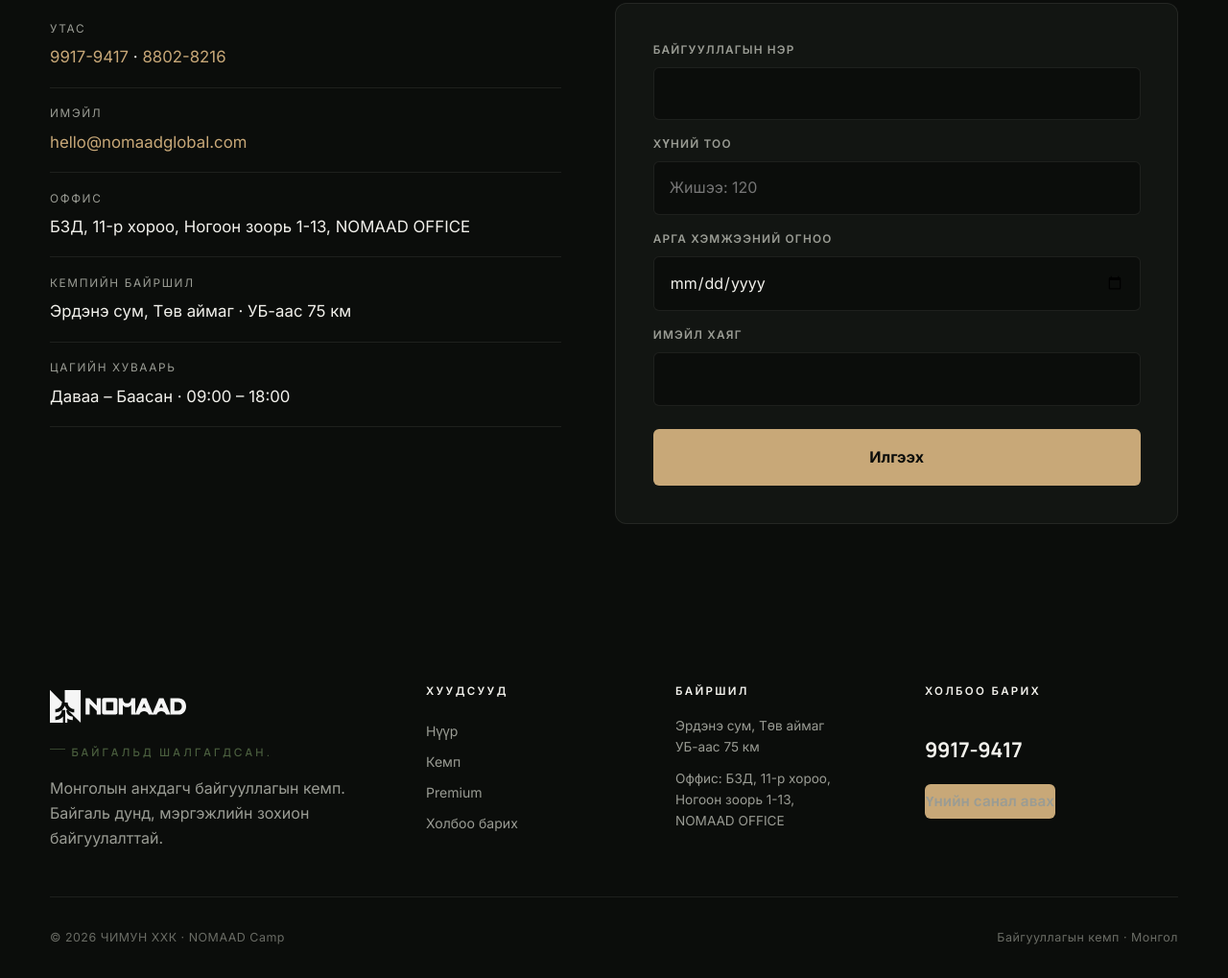
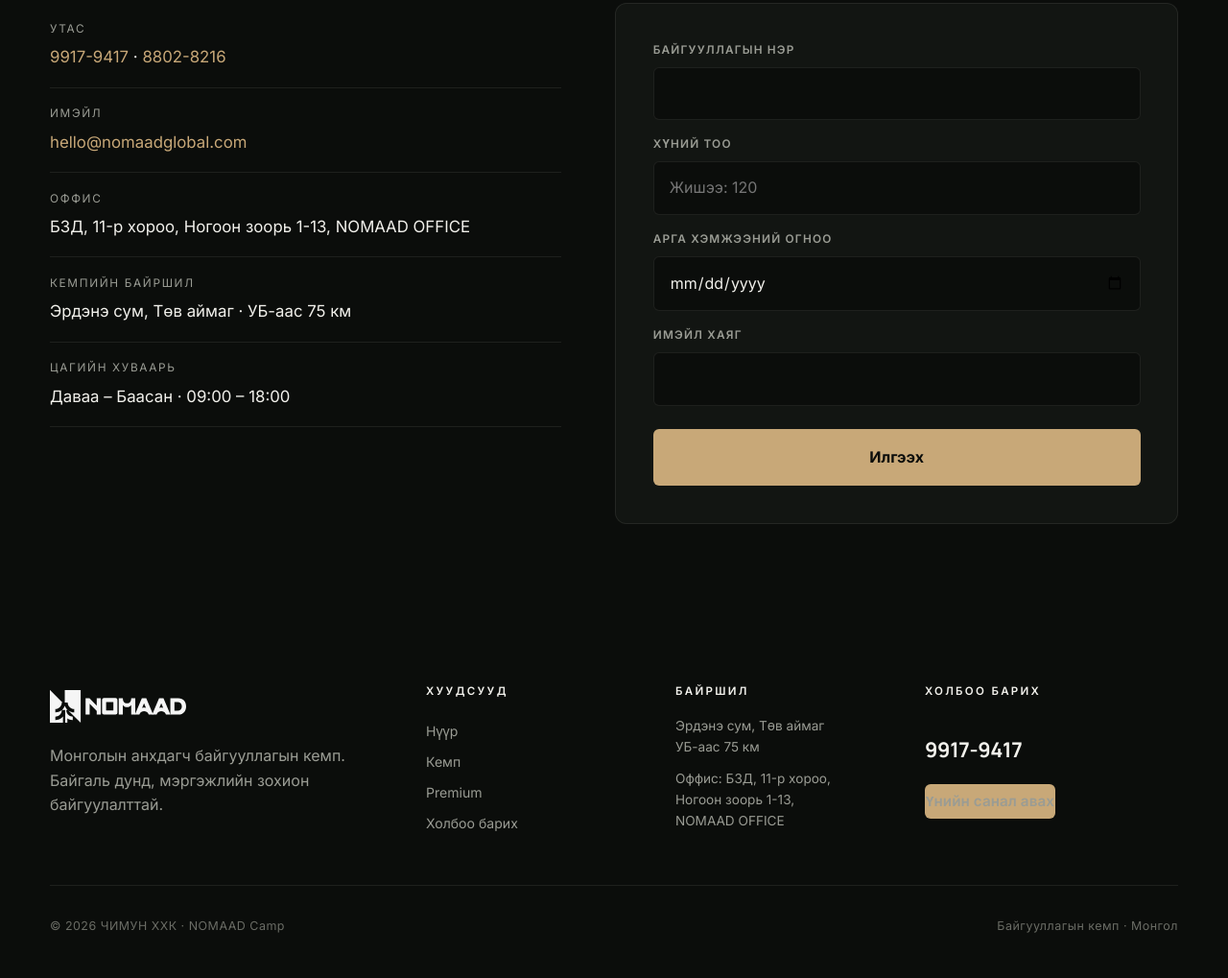
Before and after one commit to Chimunllc/nomaadcamp-site, a plain HTML site: page holboo/index.html in a window 1280 px wide. Shown: the part 479-1498 px from the top of the page at 96% size. Drawn offline with Linux system fonts and the light colour scheme.

Commit message:
Update index.html

```diff
--- a/holboo/index.html
+++ b/holboo/index.html
@@ -128,7 +128,6 @@
         <a href="/" class="footer-logo" aria-label="NOMAAD Camp">
           <img src="/nomaad-logo-light.svg" alt="NOMAAD" width="168" height="40">
         </a>
-        <p class="footer-tagline">Байгальд шалгагдсан.</p>
         <p>Монголын анхдагч байгууллагын кемп. Байгаль дунд, мэргэжлийн зохион байгуулалттай.</p>
       </div>
       <div>
```
